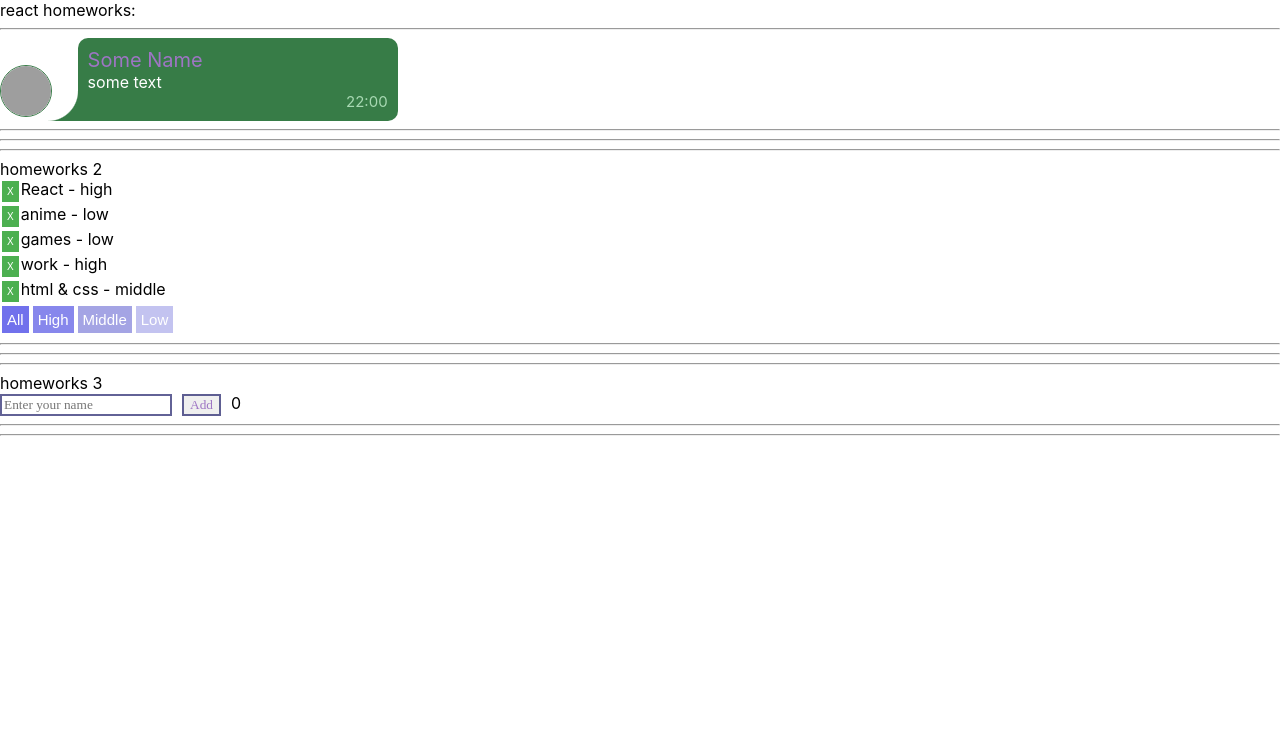
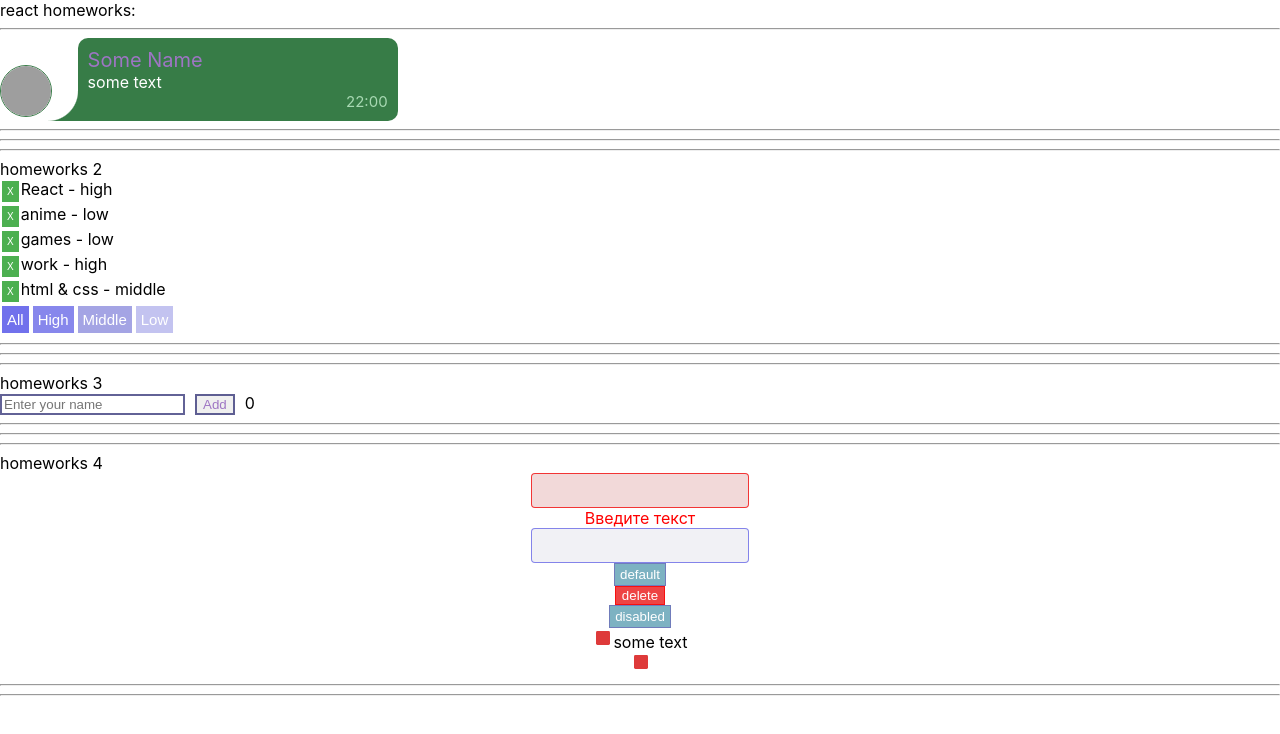
Before and after one commit to DubrovskayaDarya/homework01, a React (Create React App) app: page / in a window 1280 px wide. Shown: the top 734 px of the page. Built offline with nearby package versions, Linux system fonts and the light colour scheme; grey boxes are pictures that could not be loaded.

Commit message:
4th homework with universal components(input, button, checkbox)

```diff
--- a/package.json
+++ b/package.json
@@ -2,6 +2,7 @@
   "name": "homeworks",
   "version": "0.1.0",
   "private": true,
+  "homepage": "https://DubrovskayaDarya.github.io/homework01",
   "dependencies": {
     "@testing-library/jest-dom": "^5.14.1",
     "@testing-library/react": "^12.0.0",
@@ -11,6 +12,7 @@
     "@types/react": "^17.0.20",
     "@types/react-dom": "^17.0.9",
     "@types/uuid": "^8.3.4",
+    "gh-pages": "^3.2.3",
     "react": "^18.0.0",
     "react-dom": "^18.0.0",
     "react-scripts": "5.0.0",
@@ -22,6 +24,8 @@
     "start": "react-scripts start",
     "build": "react-scripts build",
     "test": "react-scripts test",
+    "predeploy": "npm run build",
+    "deploy": "gh-pages -d build",
     "eject": "react-scripts eject"
   },
   "eslintConfig": {
--- a/src/p1-main/m1-ui/u1-app/App.tsx
+++ b/src/p1-main/m1-ui/u1-app/App.tsx
@@ -3,6 +3,7 @@ import s from './App.module.css'
 import HW1 from '../../../p2-homeworks/h1/HW1'
 import HW2 from "../../../p2-homeworks/h2/HW2";
 import HW3 from "../../../p2-homeworks/h3/HW3";
+import HW4 from "../../../p2-homeworks/h4/HW4";
 
 function App() {
     return (
@@ -11,7 +12,7 @@ function App() {
             <HW1/>
             <HW2/>
             <HW3/>
-            {/*<HW4/>*/}
+            <HW4/>
             {/*<HW5/>*/}
         </div>
     )
--- a/src/p2-homeworks/h3/Greeting.module.css
+++ b/src/p2-homeworks/h3/Greeting.module.css
@@ -4,7 +4,6 @@
 }
 
 .addName {
-    font-family: "Times New Roman";
     color: #9e75c4;
     border: 2px solid rgba(51, 51, 119, 0.77);
 }
@@ -12,7 +11,6 @@
 
 .button {
     color: #9e75c4;
-    font-family: "Times New Roman";
     border: 2px solid rgba(51, 51, 119, 0.77);
     margin-right: 10px;
     margin-left: 10px;
--- a/src/p2-homeworks/h3/Greeting.tsx
+++ b/src/p2-homeworks/h3/Greeting.tsx
@@ -27,7 +27,7 @@ const Greeting: React.FC<GreetingPropsType> = (
                 placeholder={"Enter your name"}
             />
             <span>{error}</span>
-            <button className={s.button} onClick={addUser}> Add </button>
+            <button className={s.button} onClick={addUser}> Add</button>
             <span>{totalUsers}</span>
         </div>
     )
--- a/src/p2-homeworks/h4/HW4.module.css
+++ b/src/p2-homeworks/h4/HW4.module.css
@@ -1,5 +1,6 @@
 .blue {
-    border-bottom: 5px solid blue;
+    border: white;
+    border-bottom: 3px solid #6a6aa8;
 }
 
 .column {
--- a/src/p2-homeworks/h4/HW4.tsx
+++ b/src/p2-homeworks/h4/HW4.tsx
@@ -6,11 +6,11 @@ import SuperCheckbox from './common/c3-SuperCheckbox/SuperCheckbox'
 
 function HW4() {
     const [text, setText] = useState<string>('')
-    const error = text ? '' : 'error'
+    const error = text ? '' : 'Введите текст'
 
     const showAlert = () => {
         if (error) {
-            alert('введите текст...')
+            alert('Введите текст...')
         } else {
             alert(text) // если нет ошибки показать текст
         }
--- a/src/p2-homeworks/h4/common/c1-SuperInputText/SuperInputText.module.css
+++ b/src/p2-homeworks/h4/common/c1-SuperInputText/SuperInputText.module.css
@@ -1,10 +1,33 @@
 .superInput {
-
+    display: block;
+    width: 15%;
+    height: calc(1.25rem + 1px);
+    padding: 0.375rem 0.75rem;
+    font-family: inherit;
+    font-size: 1rem;
+    font-weight: 400;
+    background-clip: padding-box;
+    background: rgba(237, 237, 243, 0.77);
+    border: 1px solid rgba(100, 100, 231, 0.77);
+    border-radius: 0.25rem;
+    transition: border-color 0.15s ease-in-out, box-shadow 0.15s ease-in-out;
+    color: #9e75c4;
 }
 
 .errorInput {
-    border: 3px solid lime;
-    background: red;
+    display: block;
+    width: 15%;
+    height: calc(1.25rem + 1px);
+    padding: 0.375rem 0.75rem;
+    font-family: inherit;
+    font-size: 1rem;
+    font-weight: 400;
+    background-clip: padding-box;
+    background: rgba(238, 206, 206, 0.77);
+    border: 1px solid rgba(243, 5, 5, 0.77);
+    border-radius: 0.25rem;
+    transition: border-color 0.15s ease-in-out, box-shadow 0.15s ease-in-out;
+    color: #ec1212;
 }
 
 .error {
--- a/src/p2-homeworks/h4/common/c1-SuperInputText/SuperInputText.tsx
+++ b/src/p2-homeworks/h4/common/c1-SuperInputText/SuperInputText.tsx
@@ -39,7 +39,8 @@ const SuperInputText: React.FC<SuperInputTextPropsType> = (
     }
 
     const finalSpanClassName = `${s.error} ${spanClassName ? spanClassName : ''}`
-    const finalInputClassName = `${s.errorInput} ${className}` // need to fix with (?:) and s.superInput
+    const finalInputClassName =  `${error ? s.errorInput : s.superInput}`
+
 
     return (
         <>
@@ -51,6 +52,7 @@ const SuperInputText: React.FC<SuperInputTextPropsType> = (
 
                 {...restProps} // отдаём инпуту остальные пропсы если они есть (value например там внутри)
             />
+
             {error && <span className={finalSpanClassName}>{error}</span>}
         </>
     )
--- a/src/p2-homeworks/h4/common/c2-SuperButton/SuperButton.module.css
+++ b/src/p2-homeworks/h4/common/c2-SuperButton/SuperButton.module.css
@@ -1,7 +1,12 @@
 .default {
-
+    border: 1px solid rgba(109, 109, 185, 0.77);
+    background-color: #7db2c2;
+    color: #ffffff;
+    padding: 3px 5px;
 }
 
 .red {
-    background: red;
+    background: #ee4444;
+    border: 1px solid rgba(252, 0, 0, 0.77);
+    color: #ffffff;
 }
--- a/src/p2-homeworks/h4/common/c3-SuperCheckbox/SuperCheckbox.module.css
+++ b/src/p2-homeworks/h4/common/c3-SuperCheckbox/SuperCheckbox.module.css
@@ -1,5 +1,19 @@
 .checkbox {
+    appearance: none;
+    -webkit-appearance: none;
+    -moz-appearance: none;
+    padding: 7px;
+    background-color: #de3a3a;
+    border-radius:10%;}
 
+#checkbox:checked {
+    background-color: #46c046;
+}
+#checkbox:checked:before {
+    content:"13";
+    color: white;
+    padding: initial;
+    font-weight: bold;
 }
 
 .spanClassName {
--- a/src/p2-homeworks/h4/common/c3-SuperCheckbox/SuperCheckbox.tsx
+++ b/src/p2-homeworks/h4/common/c3-SuperCheckbox/SuperCheckbox.tsx
@@ -1,4 +1,4 @@
-import React, {ChangeEvent, DetailedHTMLProps, InputHTMLAttributes} from 'react'
+import React, {ChangeEvent, DetailedHTMLProps, InputHTMLAttributes, useState} from 'react'
 import s from './SuperCheckbox.module.css'
 
 // тип пропсов обычного инпута
@@ -19,8 +19,11 @@ const SuperCheckbox: React.FC<SuperCheckboxPropsType> = (
         ...restProps// все остальные пропсы попадут в объект restProps
     }
 ) => {
+
     const onChangeCallback = (e: ChangeEvent<HTMLInputElement>) => {
-        // сделайте так чтоб работал onChange и onChangeChecked
+        if (onChangeChecked) {
+            onChangeChecked(e.currentTarget.checked)
+        }
     }
 
     const finalInputClassName = `${s.checkbox} ${className ? className : ''}`
```
Also changed, not shown: 1 other file (tests, documents, lock files or other folders).
